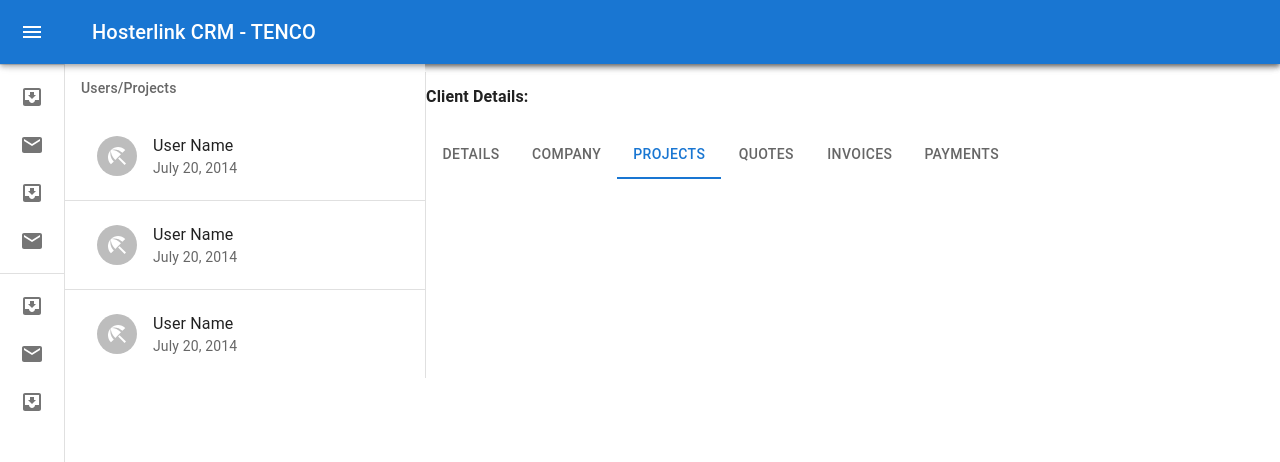
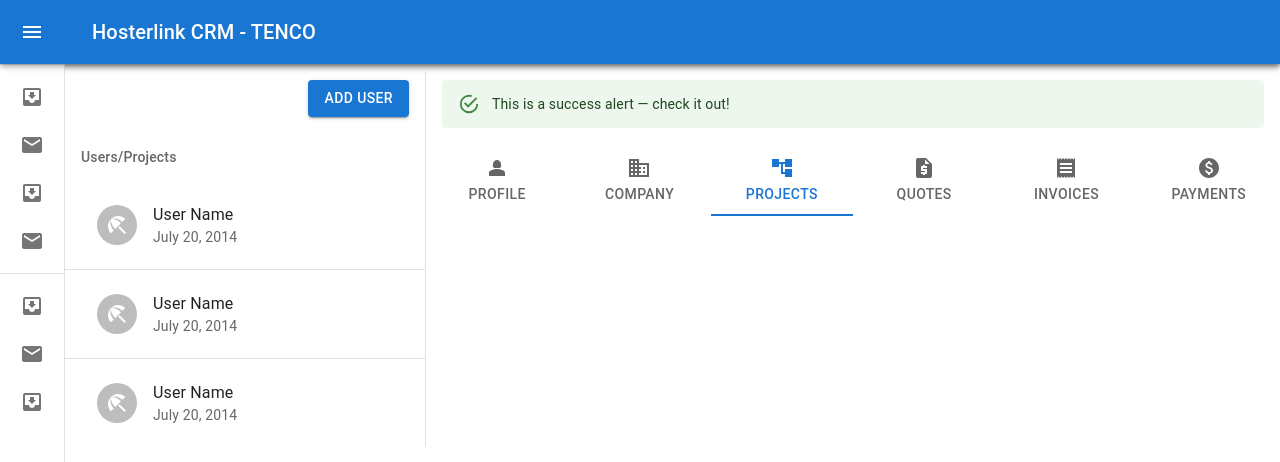
Before and after one commit to mobeeny/crm-frontend, a React (Create React App) app: page / in a window 1280 px wide. Shown: the top 462 px of the page. Built offline with nearby package versions, Linux system fonts and the light colour scheme.

Commit message:
Tabs in DetailsLayout changed to fullwidth and Add User button added

```diff
--- a/src/components/DetailsLayout.js
+++ b/src/components/DetailsLayout.js
@@ -2,6 +2,14 @@
 import Tabs from "@mui/material/Tabs";
 import Tab from "@mui/material/Tab";
 import Box from "@mui/material/Box";
+import { Alert, Grid } from "@mui/material";
+import PhoneIcon from "@mui/icons-material/Phone";
+import ProfileIcon from "@mui/icons-material/Person2";
+import CompanyIcon from "@mui/icons-material/Business";
+import ProjectIcon from "@mui/icons-material/AccountTree";
+import QuoteIcon from "@mui/icons-material/RequestQuote";
+import InvoiceIcon from "@mui/icons-material/Receipt";
+import PaymentsIcon from "@mui/icons-material/Paid";
 
 export default function DetailsLayout() {
   const [value, setValue] = React.useState(2);
@@ -12,17 +20,28 @@
 
   return (
     <>
-            <Box>
-                <h4>Client Details:</h4>
-                <Tabs value={value} aria-label="disabled tabs example" centered>
-                    <Tab label="Details" />
-                    <Tab label="Company" />
-                    <Tab label="Projects" />
-                    <Tab label="Quotes" />
-                    <Tab label="Invoices" />
-                    <Tab label="Payments" />
+      <Grid container direction="column">
+        <Grid item sx={{ textAlign: "left", margin: 2 }}>
+          <Alert severity="success">
+            This is a success alert — check it out!
+          </Alert>
+        </Grid>
+        <Grid item textAlign="center" width="100%">
+          <Tabs
+            value={value}
+            // onChange={handleChange}
+            variant="fullWidth"
+            aria-label="icon label tabs example"
+          >
+            <Tab icon={<ProfileIcon />} label="Profile" />
+            <Tab icon={<CompanyIcon />} label="Company" />
+            <Tab icon={<ProjectIcon />} label="Projects" />
+            <Tab icon={<QuoteIcon />} label="Quotes" />
+            <Tab icon={<InvoiceIcon />} label="Invoices" />
+            <Tab icon={<PaymentsIcon />} label="Payments" />
           </Tabs>
-            </Box>
+        </Grid>
+      </Grid>
     </>
   );
 }
--- a/src/components/Layout.js
+++ b/src/components/Layout.js
@@ -72,7 +72,9 @@
   }),
 }));
 
-const Drawer = styled(MuiDrawer, { shouldForwardProp: (prop) => prop !== "open" })(({ theme, open }) => ({
+const Drawer = styled(MuiDrawer, {
+  shouldForwardProp: (prop) => prop !== "open",
+})(({ theme, open }) => ({
   width: drawerWidth,
   flexShrink: 0,
   whiteSpace: "nowrap",
@@ -124,7 +126,11 @@
       <Drawer variant="permanent" open={open}>
         <DrawerHeader>
           <IconButton onClick={handleDrawerClose}>
-                        {theme.direction === "rtl" ? <ChevronRightIcon /> : <ChevronLeftIcon />}
+            {theme.direction === "rtl" ? (
+              <ChevronRightIcon />
+            ) : (
+              <ChevronLeftIcon />
+            )}
           </IconButton>
         </DrawerHeader>
         <Divider />
@@ -180,9 +186,8 @@
       </Drawer>
       <ListLayout />
       <Divider orientation="vertical" variant="middle" flexItem />
-            <Box sx={{ display: "center" }}>
+
       <DetailsLayout />
-            </Box>
     </Box>
   );
 }
--- a/src/components/ListLayout.js
+++ b/src/components/ListLayout.js
@@ -9,15 +9,20 @@
 import BeachAccessIcon from "@mui/icons-material/BeachAccess";
 import Divider from "@mui/material/Divider";
 import Typography from "@mui/material/Typography";
+import { Button, Container, Grid, Stack } from "@mui/material";
 
 export default function ListLayout() {
   return (
+    <>
+      <Grid container direction="column" maxWidth={360}>
+        <Grid item sx={{ textAlign: "right", margin: 2 }}>
+          <Button variant="contained">Add User</Button>
+        </Grid>
+        <Grid
+          item
+          sx={{ width: "100%", maxWidth: 360, bgcolor: "background.paper" }}
+        >
           <List
-            sx={{
-                width: "100%",
-                maxWidth: 360,
-                bgcolor: "background.paper",
-            }}
             subheader={
               <ListSubheader component="div" id="nested-list-subheader">
                 Users/Projects
@@ -58,5 +63,8 @@
               </ListItem>
             </ListItemButton>
           </List>
+        </Grid>
+      </Grid>
+    </>
   );
 }
```
Lines whose indentation alone changed are shown as unchanged.
